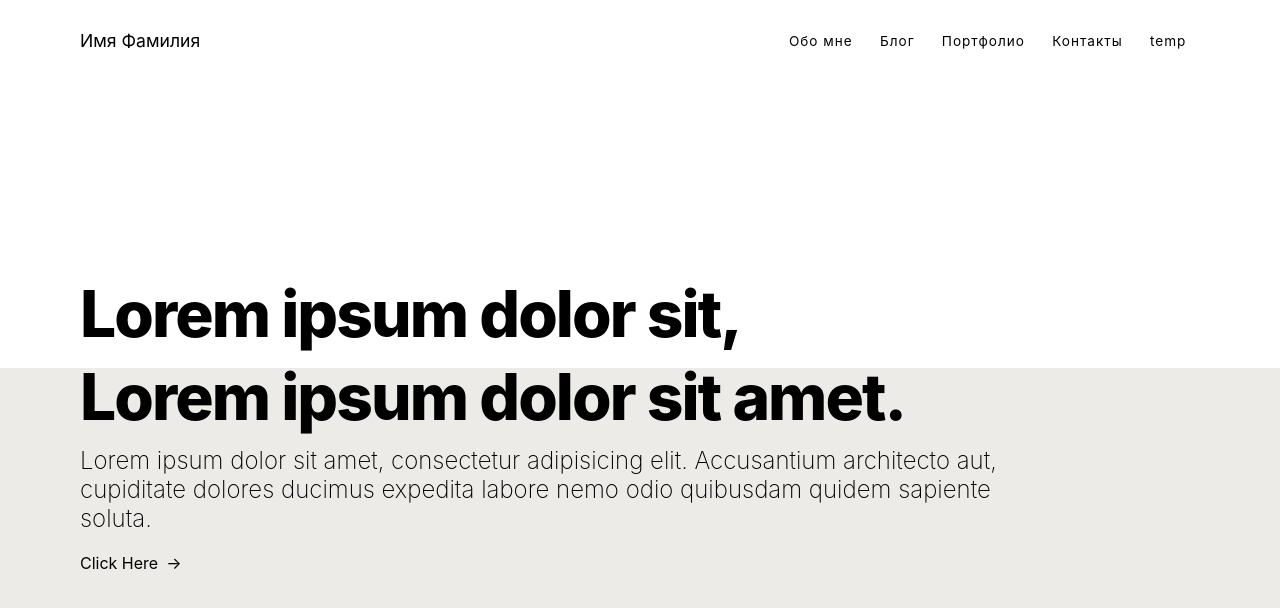
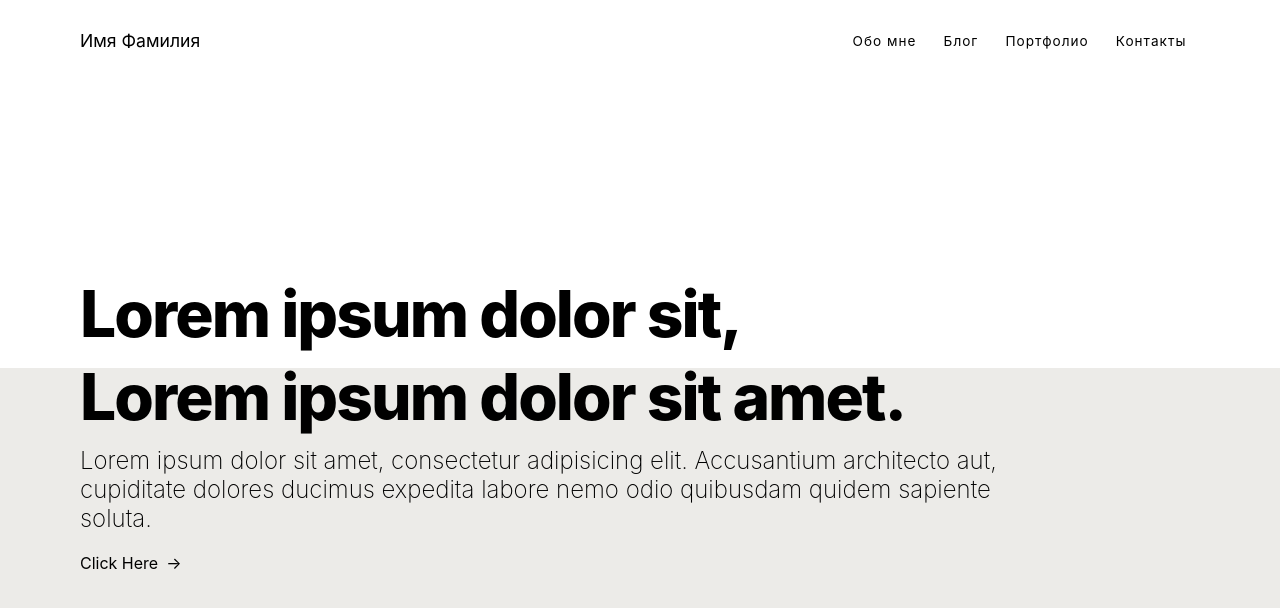
Before and after one commit to GilevGa/Svelte-kit, a SvelteKit app: page / in a window 1280 px wide. Shown: the top 608 px of the page. Built offline with nearby package versions, Linux system fonts and the light colour scheme.

Commit message:
test 1.00

```diff
--- a/src/routes/+layout.svelte
+++ b/src/routes/+layout.svelte
@@ -4,7 +4,9 @@
       <div class="nav-links">
 
         {#each nav as link}
-        <a href={link.href} class="link">{link.title}</a>
+          {#if link.isShow}
+            <a href={link.href} class="link">{link.title}</a>
+          {/if}
         {/each}
       </div>
     </div>
```
